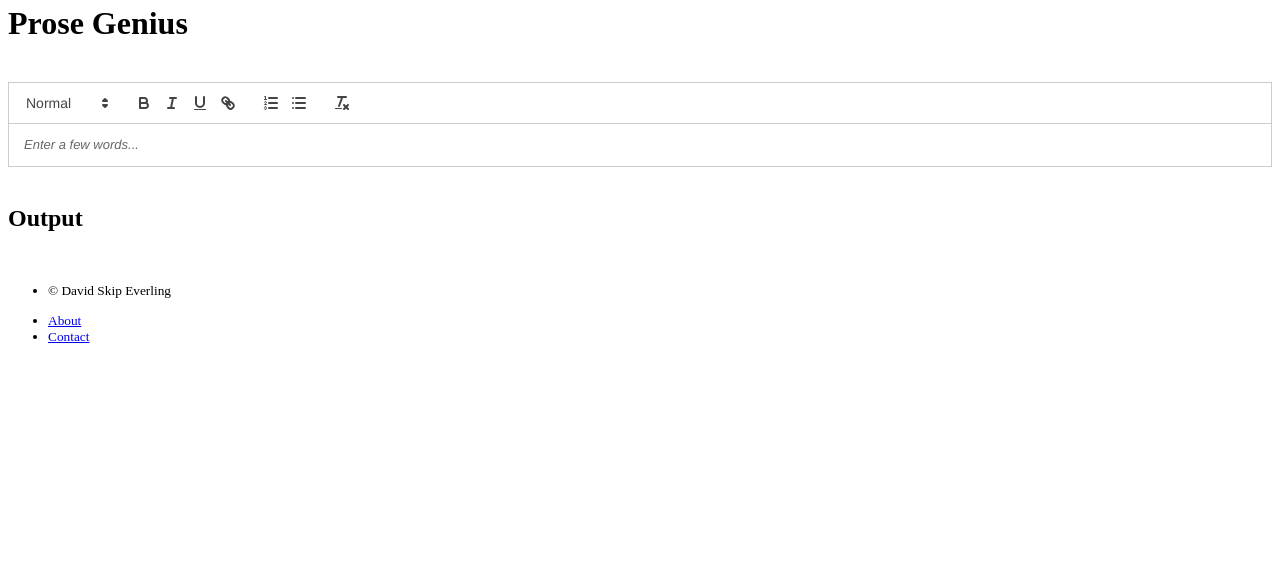
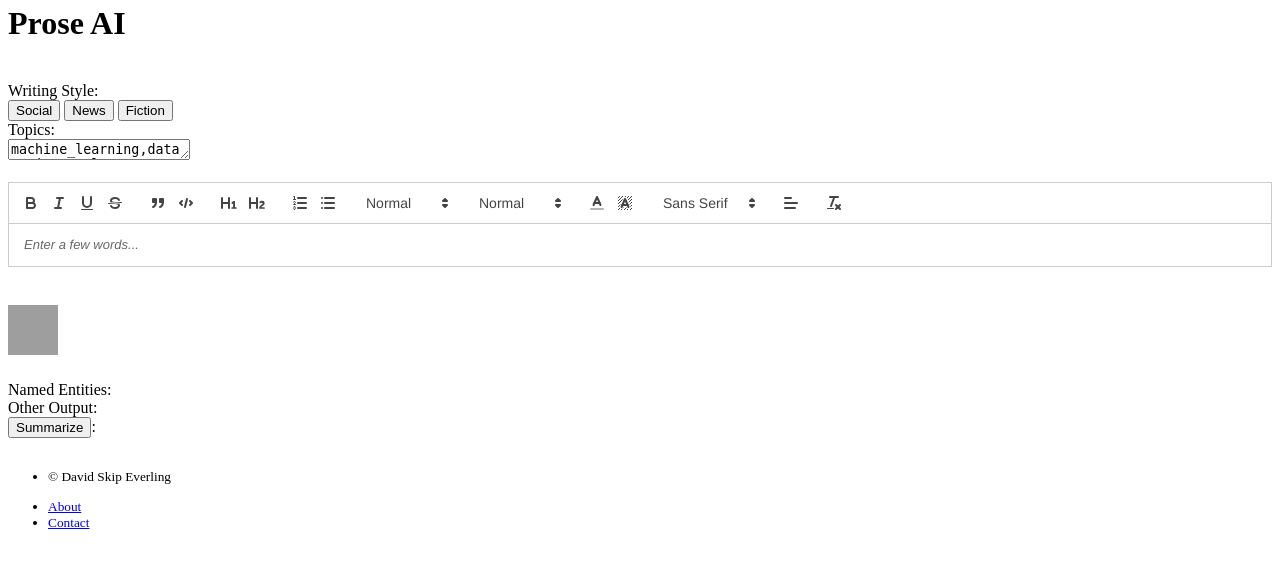
Before and after one commit to everling-prime/prose-ai, a Flask app: template kojak_flask/templates/public/editor.html in a window 1280 px wide. Shown: the part 183-751 px from the top of the page. Run offline with Flask 2, Linux system fonts and the light colour scheme; the template is opened without the code that fills it, so the values that code supplies are empty; the visitor is signed in with stand-in values (Sample User, id 1); data comes from the database, SQL or seed files in the repository; some libraries are stand-ins or nearby versions; grey boxes are pictures that could not be loaded.

Commit message:
add more nlp functions and editor page scripts

```diff
--- a/assets/css/style.css
+++ b/assets/css/style.css
@@ -27,6 +27,12 @@ textarea {
 }
 
 /* Forms */
+
+.progress {
+  float: right;
+}
+
+
 
 #quill_editor {
 
--- a/kojak_flask/public/views.py
+++ b/kojak_flask/public/views.py
@@ -8,7 +8,7 @@ from kojak_flask.public.forms import LoginForm, EditorForm
 from kojak_flask.user.forms import RegisterForm
 from kojak_flask.user.models import User
 from kojak_flask.utils import flash_errors
-from kojak_flask.nlp_magic import get_named_entities, strip_HTML_tags, linkify_entity
+from kojak_flask.nlp_magic import extract_named_entities, linkify_entity, get_wiki_page, create_hyperlink, extract_summary,                                       extract_keywords
 
 blueprint = Blueprint('public', __name__, static_folder='../static')
 
@@ -82,14 +82,40 @@ def editor_textproc():
     """Background process to return NLP results for content of Quill Editor."""
     try:
         text = request.args.get('content', 0, type=str)
-        linkified_named_ents = [linkify_entity(ne) for ne in get_named_entities(text)]
+        ents = [ [ent['text']+" "] for ent in extract_named_entities(text).values()]
+        #ents = [linkify_entity(ent) for ent in extract_named_entities(text).values()]
+        #logging.debug(linkified_named_ents)
 
-        #processed = nlp_magic(text)
-
-        result = linkified_named_ents
-        #suggestions = ['alpha', 'beta', 'gamma']
-        return jsonify(result=result)
+        return jsonify(ents=ents)
 
     except Exception as e:
         logging.debug(e)
-        #return redirect(url_for('public.home'))
+
+@blueprint.route('/editor/textproc/linkify', methods=['GET', 'POST'])
+def linkify():
+    """Gets links for entities"""
+    try:
+        ents = request.args.get('ents', 0, type=str)
+        linkified_ents = []
+        for ent in ents:
+            ent_url = get_wiki_page(ent)['url']
+            linkified_ents.append(create_hyperlink(ent_url, ent))
+        return jsonify(linkified_ents=linkified_ents)
+
+    except Exception as e:
+        logging.debug(e)
+
+@blueprint.route('/editor/textproc/summarize', methods=['GET', 'POST'])
+def get_summary():
+    """Returns gensim extractive summary"""
+    try:
+        text = request.args.get('content', 0, type=str)
+
+        if len(text)<1000:
+            summary = None
+        else:
+            summary = extract_summary(text)
+        return jsonify(summary=summary)
+
+    except Exception as e:
+        logging.debug(e)
--- a/kojak_flask/templates/public/editor.html
+++ b/kojak_flask/templates/public/editor.html
@@ -15,10 +15,39 @@
 
 
 <!-- ### Begin body HTML ### -->
+<div class="container">
+    <div class="row">
         <h1><i class="fa fa-pencil-square-o" aria-hidden="true"></i>
-    Prose Genius
+            Prose AI
         </h1>
-<input type="hidden" id="typeahead_test" placeholder="test input">
+
+        <i class="fa fa-eye a-eye" style="display:none"></i>
+        <i class="fa fa-eye a-eye" style="display:none"></i>
+    </div>
+</div>
+
+<br/>
+
+<div class="container">
+    <div class="row">
+        <div>
+            Writing Style:
+        </div>
+        <div class="style-btn-group" role="group" aria-label="Writing Style">
+          <button type="button" class="btn btn-secondary" id="reddit">Social</button>
+          <button type="button" class="btn btn-secondary" id="nytimes">News</button>
+          <button type="button" class="btn btn-secondary" id="fiction">Fiction</button>
+        </div>
+    </div>
+    <div class="row">
+        <div>
+            Topics:
+        </div>
+        <div class="col-md-6">
+            <textarea class="form-control" id="topics" rows="1" placeholder="What topics are you writing about?">machine_learning,data_science,nlp</textarea>
+        </div>
+    </div>
+</div>
 
 <br/>
 
@@ -26,12 +55,58 @@
 <div id="quill_editor">
 <!-- placeholder contents set by quill script -->
 </div>
+
+
+<!--
+<button id="custom-button" class="ql-omega">&#8486;</button>
+-->
+
+<style>
+.ql-omega:after {
+}
+</style>
+
 <script>
+var toolbarOptions = [
+  ['bold', 'italic', 'underline', 'strike'],        // toggled buttons
+  ['blockquote', 'code-block'],
+
+  [{ 'header': 1 }, { 'header': 2 }],               // custom button values
+  [{ 'list': 'ordered'}, { 'list': 'bullet' }],
+  //[{ 'script': 'sub'}, { 'script': 'super' }],      // superscript/subscript
+  //[{ 'indent': '-1'}, { 'indent': '+1' }],          // outdent/indent
+  //[{ 'direction': 'rtl' }],                         // text direction
+
+  [{ 'size': ['small', false, 'large', 'huge'] }],  // custom dropdown
+  [{ 'header': [1, 2, 3, 4, 5, 6, false] }],
+
+  [{ 'color': [] }, { 'background': [] }],          // dropdown with defaults from theme
+  [{ 'font': [] }],
+  [{ 'align': [] }],
+
+  ['clean'],                                         // remove formatting button
+  ['omega']
+];
+
+// Implement and register Word Count module
+Quill.register('modules/counter', function(quill, options) {
+  var container = document.querySelector('#counter');
+  quill.on('text-change', function() {
+    var text = quill.getText();
+    // There are a couple issues with counting words
+    // this way but we'll fix these later
+    word_count = text.split(/\s+/).length - 1;
+    $('.progress-bar').css('width', word_count+'%').attr('aria-valuenow', word_count);
+    $('.progress-bar').text(word_count + " words");
+  });
+});
+
 // Create new Quill Editor with options
 var options = {
   debug: 'info',
   modules: {
-
+    counter: true,
+    toolbar: toolbarOptions
   },
   placeholder: 'Enter a few words...',
   theme: 'snow'
@@ -72,16 +147,40 @@ window.onbeforeunload = function() {
 }
 </script>
 
+<!-- Word Count Progress Bar -->
+<div class="col-xs-12">
+    <div class="progress">
+        <div class="progress-bar progress-bar-striped progress-bar-animated" role="progressbar" aria-valuenow="40"
+             aria-valuemin="0" aria-valuemax="100" style="width:0%"></div>
+    </div>
+</div>
+
 <br/>
 
 <!-- Main output container, below editor -->
-<div class="container-fluid">
+<div class="container-fluid" id="mainOutput">
     <div class="row">
-        <h2><i class="fa fa-cogs" aria-hidden="true"></i> Output</h2>
+        <h2><img
+            src="{{url_for('static', filename='circle_head.svg')}}"
+             alt="[Prose AI avatar]"
+             height="50px"
+             width="50px" /> </h2>
+
     </div>
     <div class="row">
-        <p class="col-md-8" id="underEditor"></p>
+        Named Entities: <span class="col-md-8" id="entities"></span>
     </div>
+    <!-- <div class="row">
+        Wikipedia Links for your Named Entities: <span class="col-md-8" id="linkified_entities"></span>
+    </div> -->
+    <div class="row">
+        Other Output: <span class="col-md-8" id="other"></span>
+    </div>
+    <div class="row">
+        <button id="summarize" class="btn btn-primary" alt="summarize">Summarize</button>:
+        <span class="col-md-8" id="summary"></span>
+    </div>
+
 </div>
 
 <!-- DisplaCy container -->
@@ -92,17 +191,61 @@ window.onbeforeunload = function() {
 
 <!-- AJAX jQuery call to send all text in editor and parse JSON response data from server-->
 <script type=text/javascript>
-    $(function() {
+$(function catch_quill_change() {
   $('div#quill_editor').on("change keyup", function() {
+    // to python backend API
     $.getJSON('/editor/textproc/', {
       content: quill.getText(),
     }, function(response_data) {
-          $("#underEditor").text(response_data.result); //update Output
+      $("#entities").html(response_data.ents); //update Output
           //response_data.suggestions //update cycle's span items
     });
     return false;
   });
 });
+
+// Gets extractive summary
+$(function catch_quill_change() {
+  $('button#summarize').on("click", function() {
+    // to python backend API
+    $.getJSON('/editor/textproc/summarize', {
+      content: quill.getText(),
+    }, function(response_data) {
+      $("#summary").html(response_data.summary); //update summary
+    });
+    return false;
+  });
+});
+
+// checks #entities list every few seconds and tries to turn them into wikipedia links
+/*
+setInterval(function() {
+    $('#entities').text(function() {
+        $.getJSON('/editor/textproc/linkify', {
+          ents: $('#entities').text(),
+        }, function(response_data) {
+          $("#linkified_entities").html(response_data.linkified_ents); //update Output
+              //response_data.suggestions //update cycle's span items
+        });
+    });
+}, 3000);
+*/
+
+// toolbar
+var customButton = document.querySelector('#custom-button');
+customButton.addEventListener('click', function() {
+  var range = quill.getSelection();
+  if (range) {
+    quill.insertText(range.index, "Ω");
+  }
+});
+
+$("#quill_editor").focusin(function() {
+    $(".a-eye").fadeIn();
+}).focusout(function () {
+    $(".a-eye").fadeOut();
+});
+
 </script>
 
 
@@ -114,6 +257,10 @@ window.onbeforeunload = function() {
 
 <!-- Cycle display stuff -->
 <style>
+.cycle {
+display:none
+}
+
 .cycle span {
 display:none
 }
@@ -122,7 +269,7 @@ display:block
 }
 </style>
 
-<div class="cycle" style="display:none"> <!-- HTML container -->
+<div class="cycle" > <!-- HTML container -->
    <!-- update these values on quill_editor change -->
     <h4>I suggest:</h4>
                 <span class="active">walking in circles</span>
--- a/package.json
+++ b/package.json
@@ -25,6 +25,7 @@
     "displacy-ent": "^1.0.2",
     "font-awesome": "^4.7.0",
     "jquery": "^3.2.1",
+    "mongodb": "^2.2.31",
     "node-sass": "^4.5.3",
     "popper.js": "^1.12.5",
     "quill": "^1.3.2"
```
Also changed, not shown: kojak_flask/nlp_magic.py (+64 -46 lines), 1 other file. Lines whose indentation alone changed are shown as unchanged.
